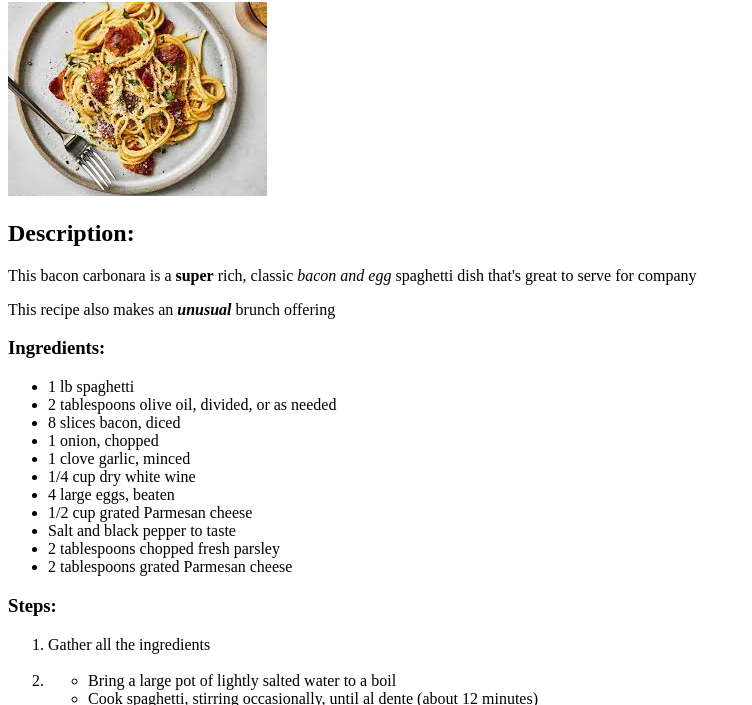
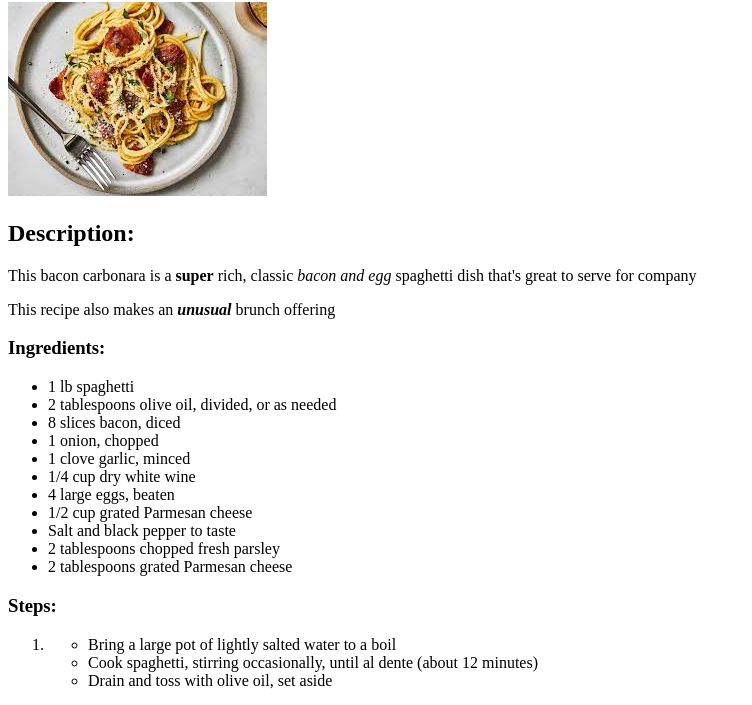
Before and after one commit to dgyoungk/odin-recipes, a plain HTML site: page recipes/spag-carbonara.html in a window 1280 px wide. Shown: the part 78-783 px from the top of the page, without its empty margins (0-752 px from the left). Drawn offline with Linux system fonts and the light colour scheme.

Commit message:
Remove unncessary step from recipe

```diff
--- a/recipes/spag-carbonara.html
+++ b/recipes/spag-carbonara.html
@@ -31,8 +31,6 @@
 
     <h3>Steps:</h3>
     <ol>
-        <li>Gather all the ingredients</li>
-        <br>
         <li>
             <ul>
                 <li>Bring a large pot of lightly salted water to a boil</li>
```
